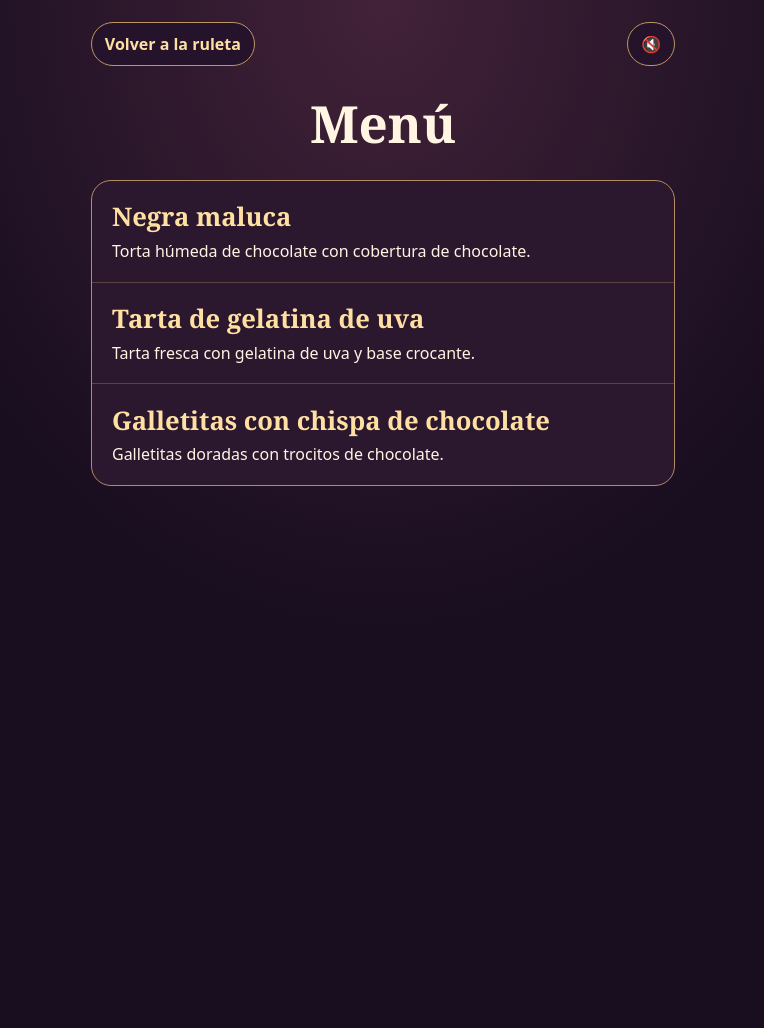
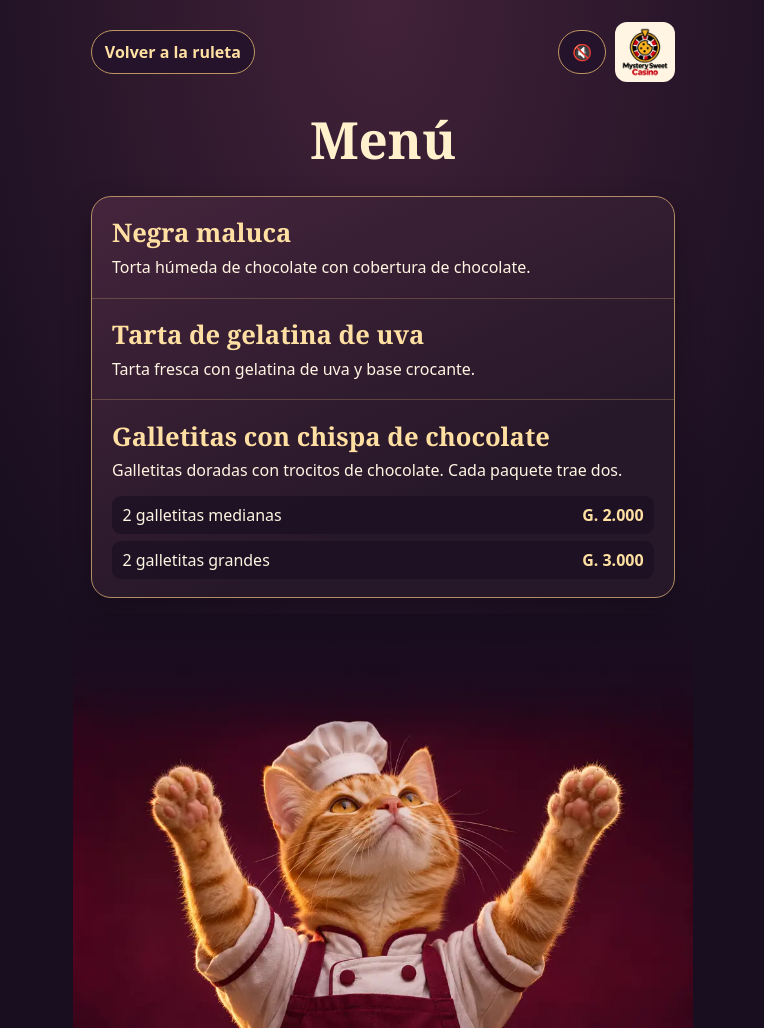
Before and after one commit to Neliux/Ruleta_cookie, a plain HTML site: page menu.html in a window 1280 px wide. Shown: the whole page, without its empty margins (257-1021 px from the left). Before the commit the page ends 800 px from the top, so only its background shows below. Drawn offline with Linux system fonts and the light colour scheme.

Commit message:
Añadir precios de galletitas y ambientar el menú

```diff
--- a/menu.html
+++ b/menu.html
@@ -14,19 +14,30 @@
     nav a, nav button { color: #ffe0a2; background: #24132b; display: inline-flex; align-items: center; justify-content: center; min-height: 44px; padding: .35rem .8rem; border: 1px solid #be9561; border-radius: 24px; text-decoration: none; font: inherit; font-weight: 700; }
     nav button { min-width: 44px; cursor: pointer; }
     a:focus-visible, button:focus-visible { outline: 3px solid #fff; outline-offset: 4px; }
-    h1 { font: bold clamp(2rem, 8vw, 3.2rem) Georgia, serif; text-align: center; margin: 22px 0; }
-    .carta { margin: 0; padding: 0; list-style: none; border: 1px solid #b38c63; border-radius: 20px; background: #2b182f; }
+    .controles { display: flex; align-items: center; gap: 9px; }
+    .logo { display: block; width: 60px; height: 60px; padding: 4px; border-radius: 12px; background: #fff5e2; object-fit: contain; }
+    h1 { color: #fff1cc; font: bold clamp(2rem, 8vw, 3.2rem) Georgia, serif; text-align: center; margin: 22px 0; }
+    .carta { position: relative; z-index: 1; margin: 0; padding: 0; list-style: none; border: 1px solid #b38c63; border-radius: 20px; background: linear-gradient(155deg, #44243c, #271829 68%); box-shadow: 0 12px 26px #10091588; }
     li { padding: 1.15rem 1.25rem; }
     li + li { border-top: 1px solid #b38c635e; }
     h2 { font: bold clamp(1.17rem, 4.8vw, 1.6rem) Georgia, serif; color: #ffe0a2; margin: 0 0 .35rem; }
     p { margin: 0; line-height: 1.45; }
+    .paquetes { margin: .85rem 0 0; display: grid; gap: .45rem; }
+    .paquetes div { display: flex; justify-content: space-between; align-items: baseline; flex-wrap: wrap; gap: .2rem .65rem; padding: .5rem .65rem; background: #190e20a8; border-radius: 9px; }
+    .paquetes dd { margin: 0; color: #ffe0a2; font-weight: 800; white-space: nowrap; }
+    .gato { position: relative; margin: 1rem -18px -36px; overflow: hidden; }
+    .gato img { display: block; width: 100%; height: auto; }
+    .gato::after { content: ''; position: absolute; inset: 0; background: linear-gradient(#190e20, transparent 31%); pointer-events: none; }
   </style>
 </head>
 <body>
   <main>
     <nav aria-label="Menú">
       <a href="index.html">Volver a la ruleta</a>
-      <button id="sonido" type="button" aria-label="Activar música" aria-pressed="false">🔇</button>
+      <div class="controles">
+        <button id="sonido" type="button" aria-label="Activar música" aria-pressed="false">🔇</button>
+        <img class="logo" src="logo-mystery.webp" width="60" height="60" alt="Mystery Sweet Casino">
+      </div>
     </nav>
     <h1>Menú</h1>
     <ul class="carta">
@@ -40,9 +51,16 @@
       </li>
       <li>
         <h2>Galletitas con chispa de chocolate</h2>
-        <p>Galletitas doradas con trocitos de chocolate.</p>
+        <p>Galletitas doradas con trocitos de chocolate. Cada paquete trae dos.</p>
+        <dl class="paquetes">
+          <div><dt>2 galletitas medianas</dt><dd>G. 2.000</dd></div>
+          <div><dt>2 galletitas grandes</dt><dd>G. 3.000</dd></div>
+        </dl>
       </li>
     </ul>
+    <figure class="gato">
+      <img src="gato-menu.webp" width="960" height="640" loading="lazy" decoding="async" alt="Gato chef que mira el menú con las patas delanteras levantadas">
+    </figure>
   </main>
   <audio id="musica" src="musica.mp3" loop preload="none"></audio>
   <script src="musica.js?v=2"></script>
```
Also changed, not shown: gato-menu.webp (added), logo-mystery.webp (added).
